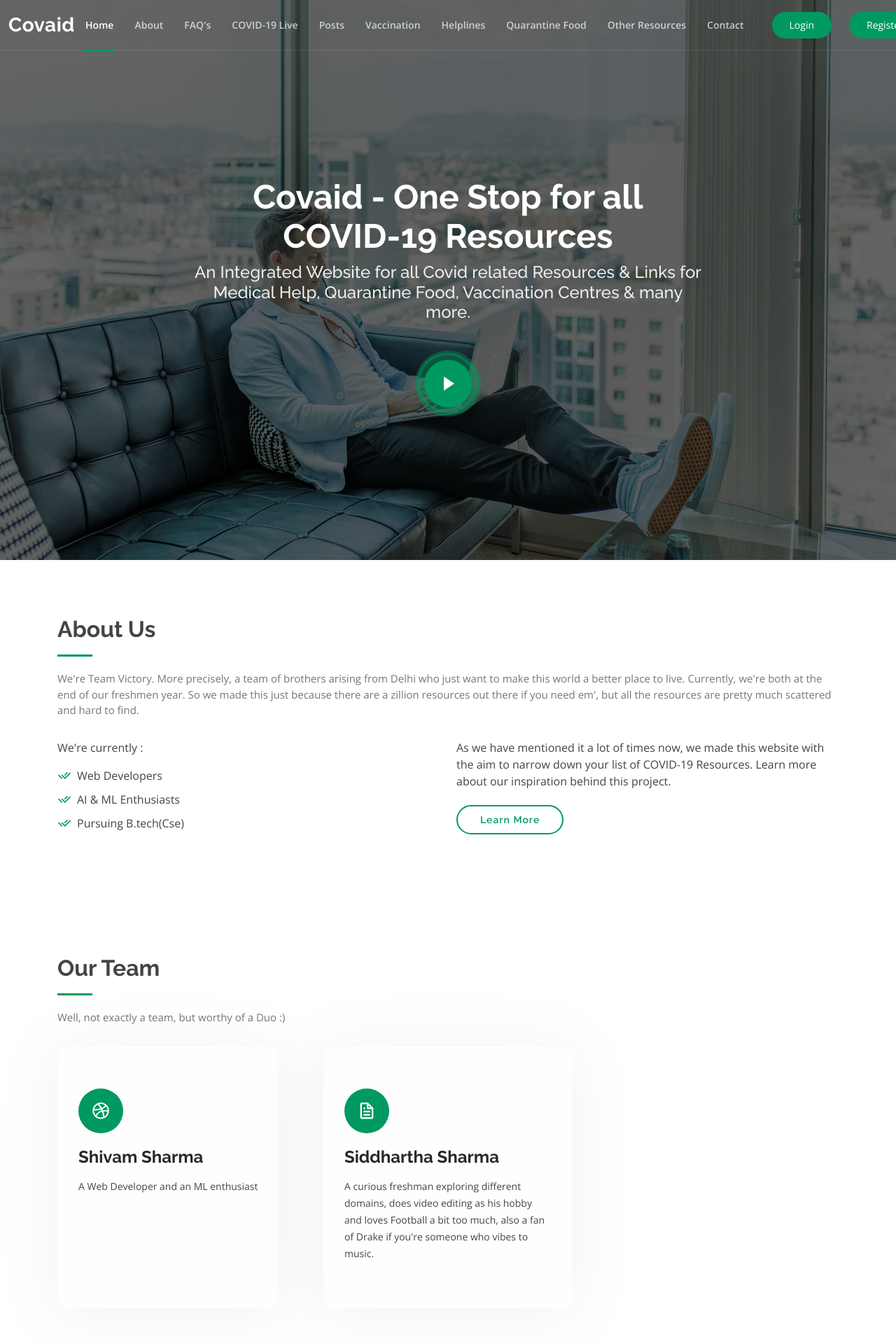
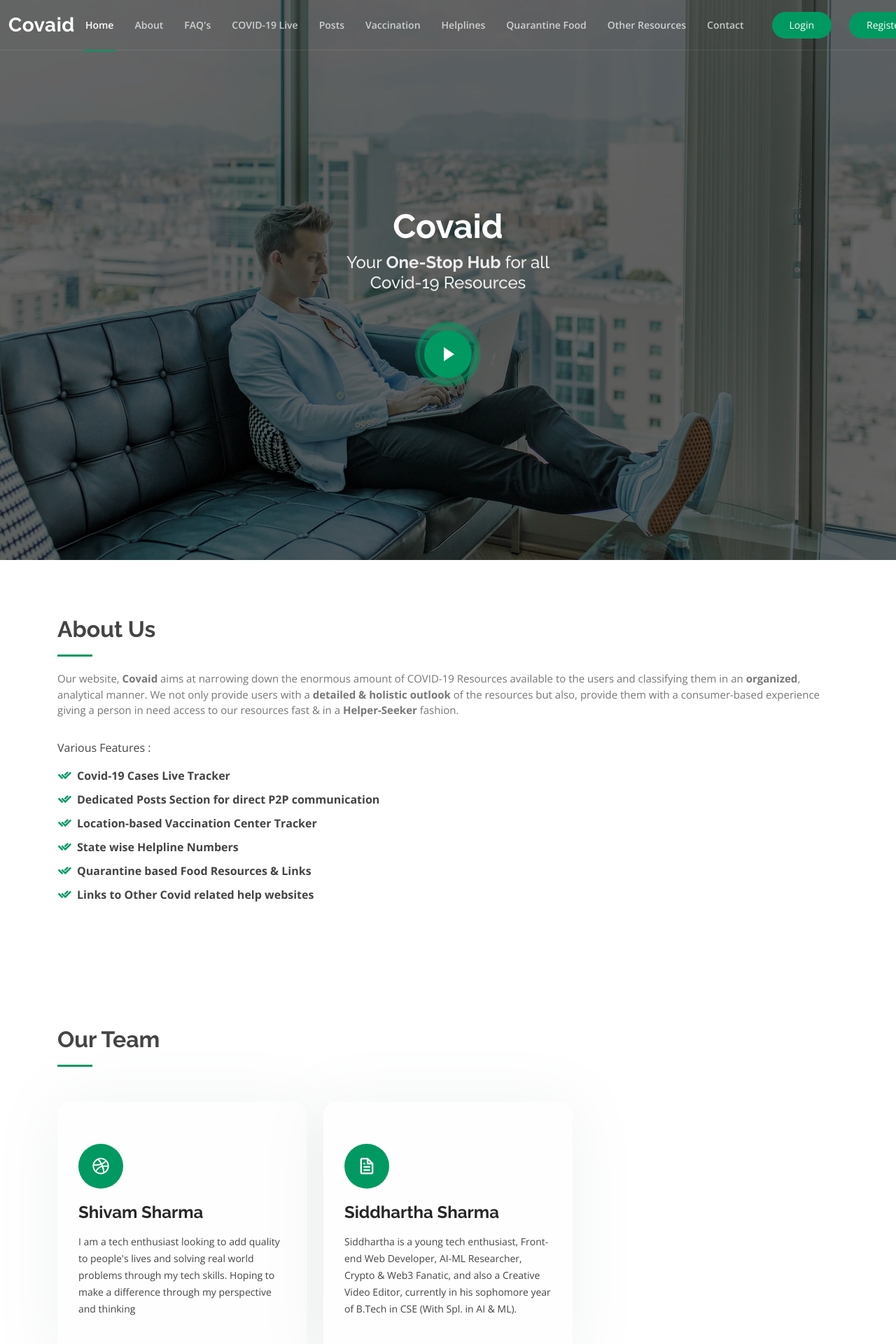
Before and after one commit to ShivamSharma19Ai/COVID-HELP-WEB-APP, a Flask app: page / in a window 1280 px wide. Shown: the top 1920 px of the page at 70% size. Run offline with Flask 2, Linux system fonts and the light colour scheme; some libraries are stand-ins or nearby versions.

Commit message:
Update the HomePage & About Us Section

```diff
--- a/templates/index.html
+++ b/templates/index.html
@@ -78,9 +78,8 @@
     <div class="container">
       <div class="row justify-content-center">
         <div class="col-xl-8">
-          <h1>Covaid - One Stop for all <br>COVID-19 Resources</h1>
-          <h2>An Integrated Website for all Covid related Resources & Links for Medical Help, Quarantine Food,
-            Vaccination Centres & many more.</h2>
+          <h1>Covaid<br></h1>
+          <h2>Your <b>One-Stop Hub</b> for all <br>Covid-19 Resources</h2>
           <a href="https://youtu.be/qbdfdD_WyHY" class="glightbox play-btn mb-4"></a>
         </div>
       </div>
@@ -95,31 +94,34 @@
 
         <div class="section-title">
           <h2>About Us</h2>
-          <p>We're Team Victory. More precisely, a team of brothers arising from Delhi who just want to make this world
-            a better place to live. Currently, we're both at the end of our freshmen year. So we made this just because
-            there are a zillion resources out there if you need em', but all the resources are pretty much scattered and
-            hard to find. </p>
+          <p>Our website, <b>Covaid</b> aims at narrowing down the enormous amount of COVID-19 Resources available to the users and classifying them in an <b>organized</b>, analytical manner. We not only provide users with a <b>detailed & holistic outlook</b> of the resources but also, provide them with a consumer-based experience giving a person in need access to our resources fast & in a <b>Helper-Seeker</b> fashion.  </p>
         </div>
 
         <div class="row content">
           <div class="col-lg-6">
             <p>
-              We're currently :
+              Various Features :
             </p>
+            <b>
             <ul>
-              <li><i class="ri-check-double-line"></i> Web Developers</li>
-              <li><i class="ri-check-double-line"></i> AI & ML Enthusiasts</li>
-              <li><i class="ri-check-double-line"></i> Pursuing B.tech(Cse) </li>
+              <li><i class="ri-check-double-line"></i> Covid-19 Cases Live Tracker</li>
+              <li><i class="ri-check-double-line"></i> Dedicated Posts Section for direct P2P communication</li>
+              <li><i class="ri-check-double-line"></i> Location-based Vaccination Center Tracker </li>
+              <li><i class="ri-check-double-line"></i> State wise Helpline Numbers </li>
+              <li><i class="ri-check-double-line"></i> Quarantine based Food Resources & Links</li>
+              <li><i class="ri-check-double-line"></i> Links to Other Covid related help websites </li>
             </ul>
+            </b>
           </div>
+          <!--
           <div class="col-lg-6 pt-4 pt-lg-0">
             <p>
-              As we have mentioned it a lot of times now, we made this website with the aim to narrow down your list of
-              COVID-19 Resources. Learn more about our inspiration behind this project.
+
             </p>
             <a href="#" class="btn-learn-more">Learn More</a>
           </div>
         </div>
+        -->
 
       </div>
     </section><!-- End About Us Section -->
@@ -129,24 +131,23 @@
 
         <div class="section-title">
           <h2>Our Team</h2>
-          <p>Well, not exactly a team, but worthy of a Duo :)</p>
+          <!--<p>Well, not exactly a team, but worthy of a Duo :)</p>-->
         </div>
 
         <div class="row">
           <div class="col-lg-4 col-md-6 d-flex align-items-stretch">
             <div class="icon-box">
               <div class="icon"><i class="bx bxl-dribbble"></i></div>
-              <h4><a href="">Shivam Sharma</a></h4>
-              <p>A Web Developer and an ML enthusiast</p>
+              <h4><a href="https://www.linkedin.com/in/shivam-sharma-bbab16210/">Shivam Sharma</a></h4>
+              <p>I am a tech enthusiast looking to add quality to people's lives and solving real world problems through my tech skills. Hoping to make a difference through my perspective and thinking</p>
             </div>
           </div>
 
           <div class="col-lg-4 col-md-6 d-flex align-items-stretch mt-4 mt-md-0">
             <div class="icon-box">
               <div class="icon"><i class="bx bx-file"></i></div>
-              <h4><a href="">Siddhartha Sharma</a></h4>
-              <p>A curious freshman exploring different domains, does video editing as his hobby and loves Football a
-                bit too much, also a fan of Drake if you're someone who vibes to music.</p>
+              <h4><a href="https://www.linkedin.com/in/iamsiddharthasharma/">Siddhartha Sharma</a></h4>
+              <p>Siddhartha is a young tech enthusiast, Front-end Web Developer, AI-ML Researcher, Crypto & Web3 Fanatic, and also a Creative Video Editor, currently in his sophomore year of B.Tech in CSE (With Spl. in AI & ML). </p>
             </div>
           </div>
         </div>
```
Also changed, not shown: static/js/main.js (line endings or trailing spaces).
